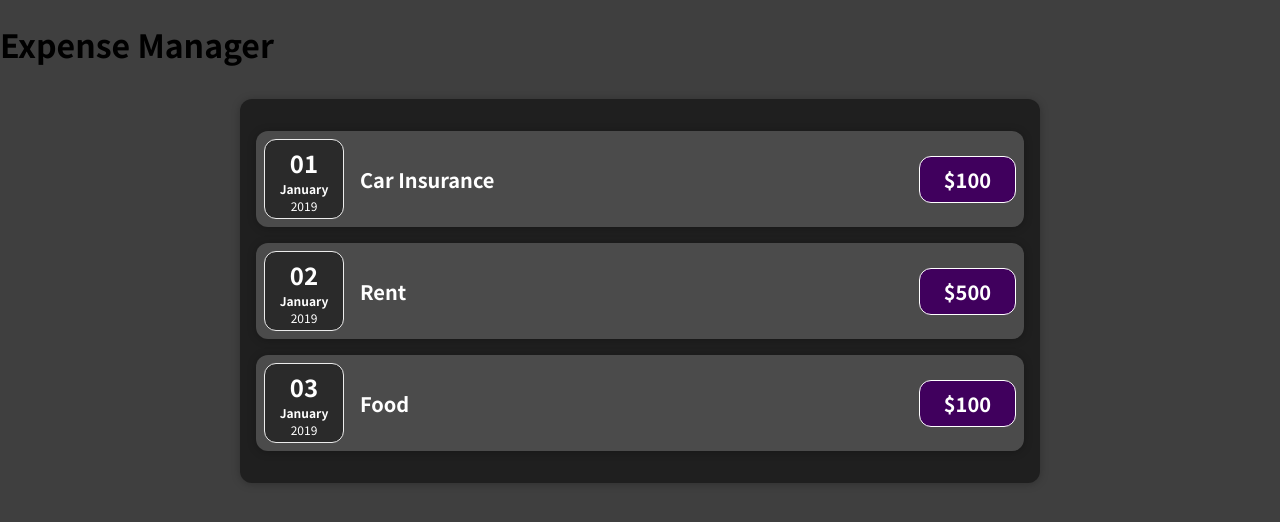
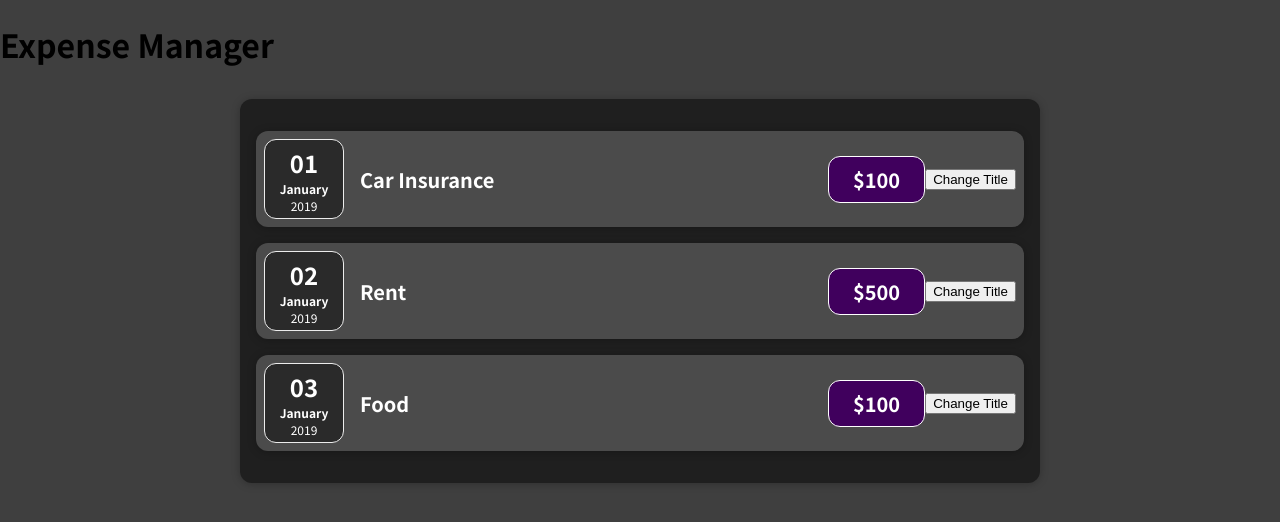
Before and after one commit to mihirzalavadiya/expense-manager, a React (Create React App) app: page / in a window 1280 px wide. Shown: the top 522 px of the page. Built offline with nearby package versions, Linux system fonts and the light colour scheme.

Commit message:
working with state

```diff
--- a/src/components/Expenses/ExpenseItem.js
+++ b/src/components/Expenses/ExpenseItem.js
@@ -11,13 +11,23 @@ const ExpenseItem = (props) => {
   const day = expenseDate.toLocaleString("en-US", { day: "2-digit" });
   const year = expenseDate.getFullYear();
 
+  const [title, setTitle] = React.useState(expenseTitle);
+
+  const clickHandler = () => {
+    setTitle("Macbook Pro");
+  };
+
+
   return (
     <Card className="expense-item">
       <ExpenseDate month={month} day={day} year={year} />
       <div className="expense-item__description">
-        <h2>{expenseTitle}</h2>
+        <h2>{title}</h2>
         <div className="expense-item__price">${expenseAmount}</div>
       </div>
+      <button onClick={clickHandler}>
+        Change Title
+      </button>
     </Card>
   );
 };
```
